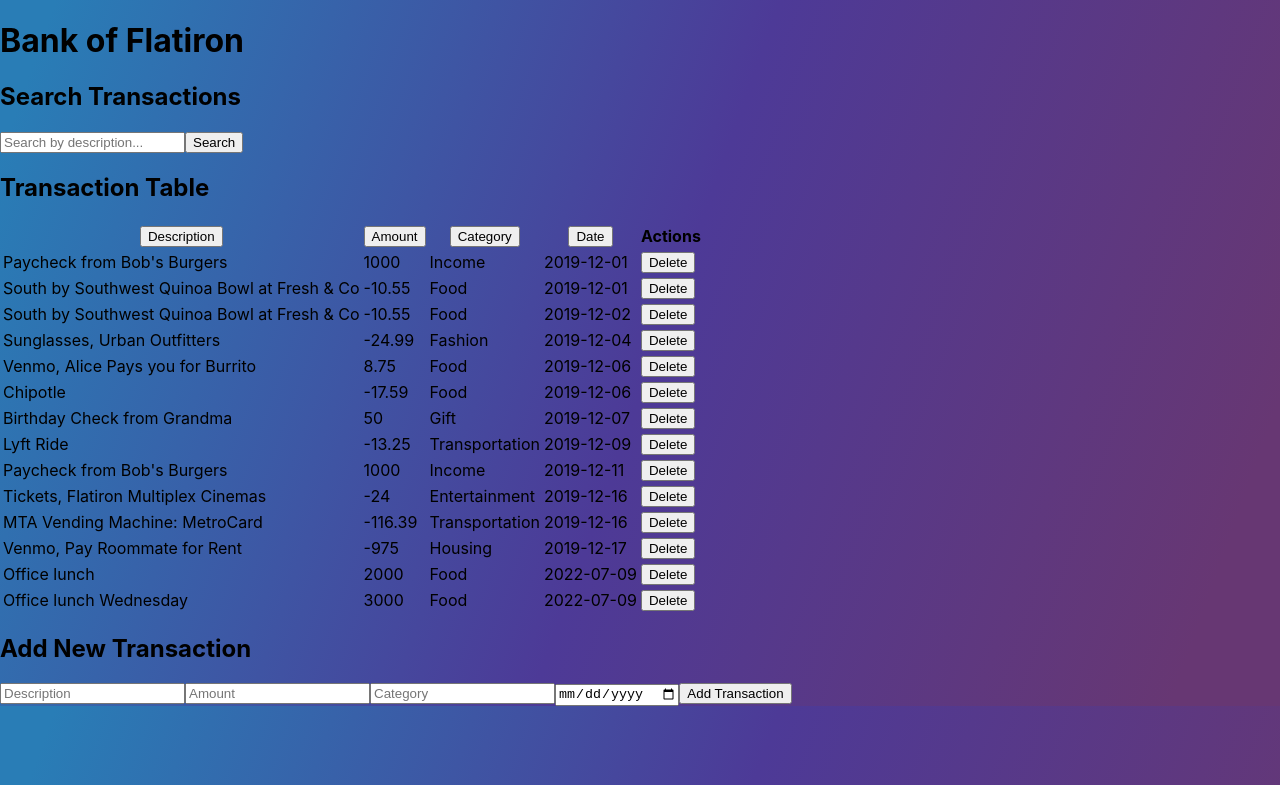
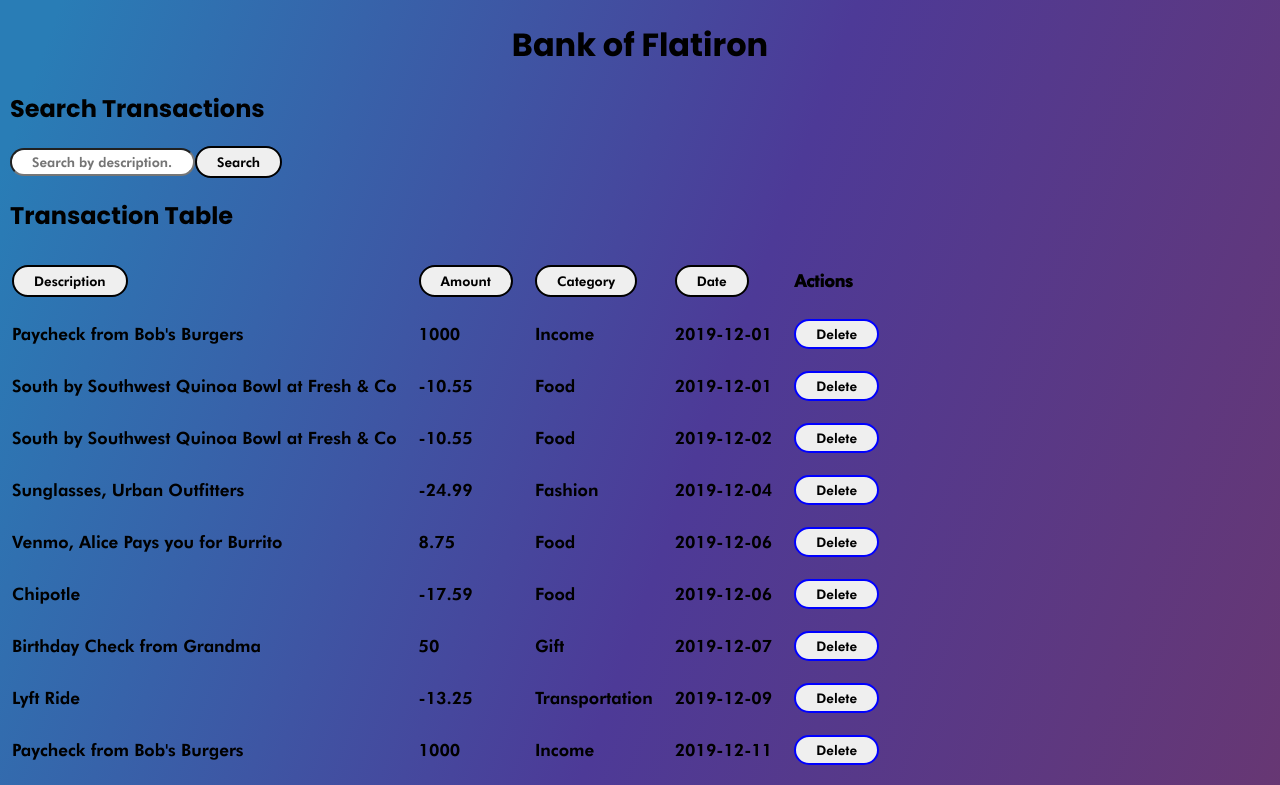
Before and after one commit to swarui/phase-2-wk1-code-challenge-flatiron-bank-, a React (Create React App) app in the folder flatiron/: page / in a window 1280 px wide. Shown: the top 785 px of the page. Built offline with nearby package versions, Linux system fonts and the light colour scheme; data requests are answered from the project's data file.

Commit message:
Styling the page

```diff
--- a/flatiron/src/App.css
+++ b/flatiron/src/App.css
@@ -1,3 +1,75 @@
-body{
-  background: linear-gradient(109.6deg, rgb(41, 125, 182) 3.6%, rgb(77, 58, 151) 51%, rgb(103, 55, 115) 92.9%);
+/* Add the necessary fonts to be used */
+@font-face {
+  font-family: Poppins;
+  src: url(./assets/fonts/Poppins-Bold.otf);
 }
+@font-face {
+  font-family: Futura;
+  src: url(./assets/fonts/Futura\ Heavy\ font.ttf);
+}
+/* End of adding fonts */
+body {
+  padding: 0;
+  margin: 0;
+  box-sizing: border-box;
+  background: linear-gradient(
+    109.6deg,
+    rgb(41, 125, 182) 3.6%,
+    rgb(77, 58, 151) 51%,
+    rgb(103, 55, 115) 92.9%
+  );
+
+}
+h1 {
+  text-align: center;
+  font-family: Poppins;
+}
+/* Style the h2 transaction and search table */
+h2 {
+  font-family: Poppins;
+  margin-left: 10px;
+}
+/* Style Search button */
+.button-56 {
+  padding: 6px 20px;
+  font-family: Futura;
+  border: 2px solid black;
+  border-radius: 20px;
+  cursor: pointer;
+}
+/* Style Search  Transactions button */
+.custom-placeholder {
+  padding: 4px 20px;
+  font-family: Futura;
+  border-radius: 20px;
+  margin-left: 10px;
+}
+/* Style the transaction table button */
+.button-85 {
+  padding: 6px 20px;
+  font-family: Futura;
+  border: 2px solid black;
+  border-radius: 20px;
+  cursor: pointer;
+
+}
+/* Align the transaction table */
+th,
+td {
+  padding: 10px;
+  text-align: left;
+}
+/* Style the custom table */
+.custom-table {
+  font-family: Futura;
+  font-size: 17px;
+
+}
+/* Style the delete button */
+.button-78 {
+  padding: 5px 20px;
+  font-family: Futura;
+  border: 2px solid blue;
+  border-radius: 20px;
+  cursor: pointer;
+}
--- a/flatiron/src/components/SearchBar.js
+++ b/flatiron/src/components/SearchBar.js
@@ -14,13 +14,14 @@ const SearchBar = ({ onSearch }) => {
   };
 
   return (
-    <div>
+    <div className="search-tab">
       <h2>Search Transactions</h2>
       <input
         type="text"
         placeholder="Search by description..."
         value={searchTerm}
         onChange={handleInputChange}
+        className="custom-placeholder"
       />
       <button onClick={handleSearch} className="button-56">Search</button>
     </div>
--- a/flatiron/src/components/TransactionForm.js
+++ b/flatiron/src/components/TransactionForm.js
@@ -32,23 +32,27 @@ const TransactionForm = ({ onAddTransaction }) => {
           placeholder="Description"
           value={description}
           onChange={(e) => setDescription(e.target.value)}
+          className="description-placeholder"
         />
         <input
           type="number"
           placeholder="Amount"
           value={amount}
           onChange={(e) => setAmount(e.target.value)}
+          className="amount-placeholder"
         />
         <input
           type="text"
           placeholder="Category"
           value={category}
           onChange={(e) => setCategory(e.target.value)}
+          className="categoru-placeholder"
         />
         <input
           type="date"
           value={date}
           onChange={(e) => setDate(e.target.value)}
+          className="input-placeholder"
         />
         <button type="submit" className="button-73">Add Transaction</button>
       </form>
--- a/flatiron/src/components/TransactionTable.js
+++ b/flatiron/src/components/TransactionTable.js
@@ -6,9 +6,9 @@ const TransactionTable = ({ transactions, searchTerm, onDeleteTransaction, onSor
     );
 
     return(
-        <div>
+        <div className="table">
         <h2>Transaction Table</h2>
-        <table>
+        <table className="custom-table">
           <thead>
             <tr>
               <th>
```
Also changed, not shown: flatiron/src/assets/fonts/Futura Heavy font.ttf (added), flatiron/src/assets/fonts/Poppins-Bold.otf (added), flatiron/src/components/Header.js (deleted).
